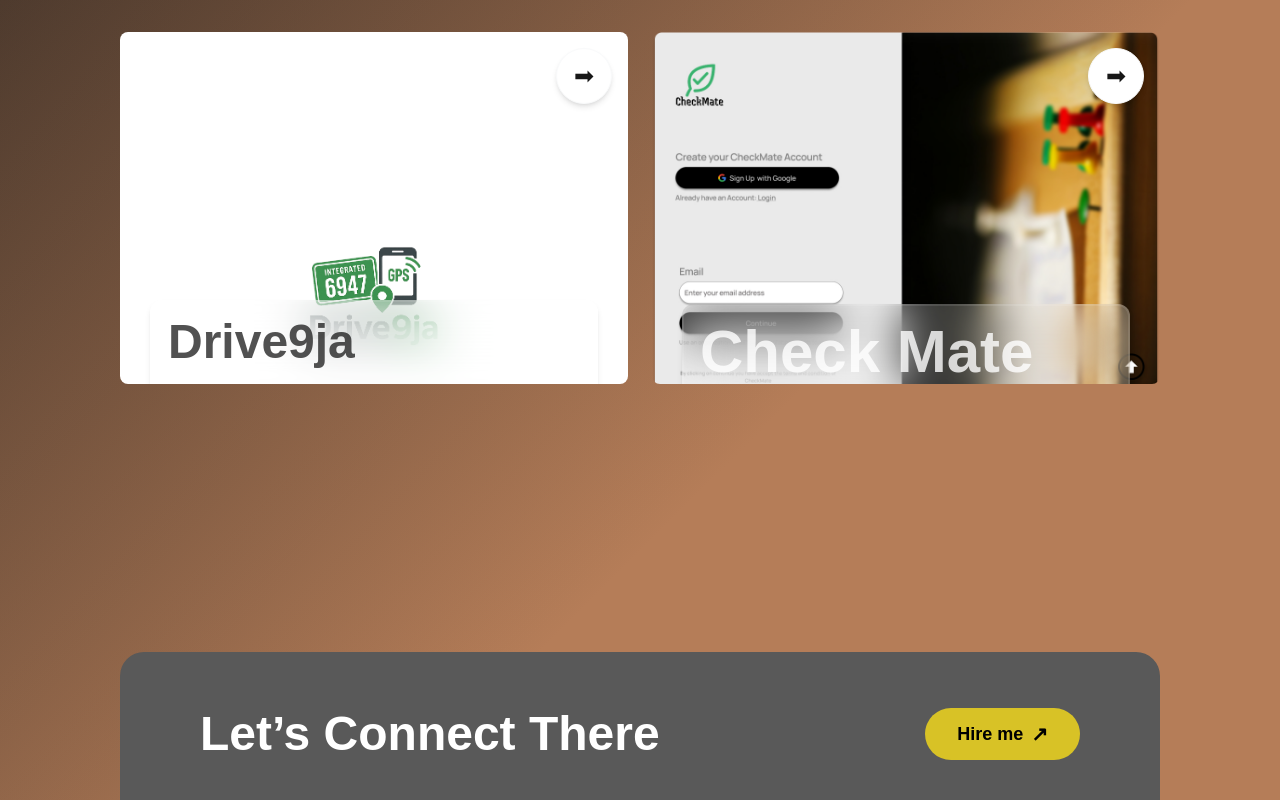
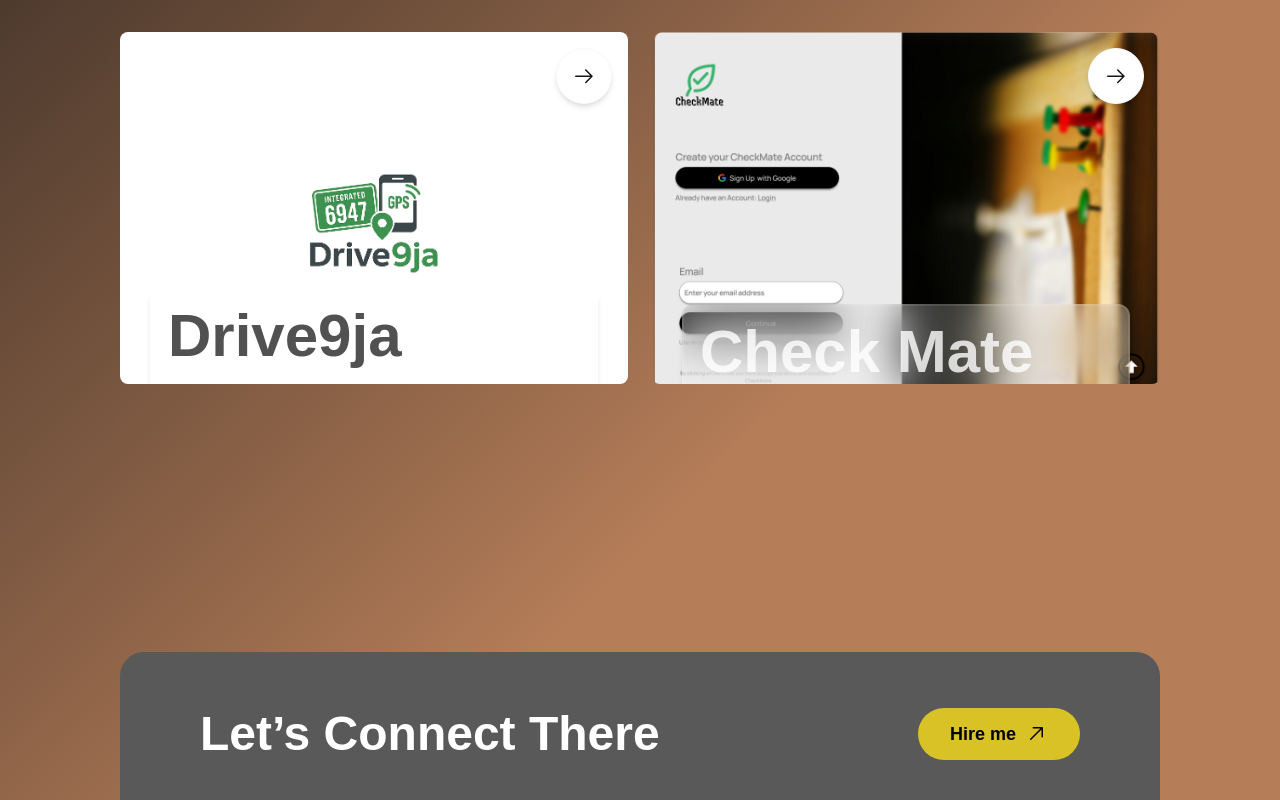
Before and after one commit to leomass677/AbdulMujeeb-ADIO, a React (Vite) app: page / in a window 1280 px wide. Shown: the part 1560-2360 px from the top of the page. Built offline with nearby package versions, Linux system fonts and the light colour scheme.

Commit message:
updating changes 2

```diff
--- a/src/component/Hero.jsx
+++ b/src/component/Hero.jsx
@@ -21,7 +21,7 @@
       {/* Quote and Stars */}
       <div className="relative z-20 flex flex-col items-center md:flex-row md:items-start justify-between w-full max-w-5xl gap-6 md:gap-12 mt-6">
         {/* Left Quote */}
-        <div className="max-w-md text-gray-300 text-center md:text-left text-base md:text-lg lg:text-xl">
+        <div className="max-w-md text-gray-300 text-center  md:text-left text-base md:text-lg lg:text-xl">
           <span className="text-3xl text-[#C1B63A]">“</span>
           <p className="mt-2 leading-relaxed">
             AbdulMujeeb’s design is thoughtful, user-centered, and merges
--- a/src/component/HomeDesign.jsx
+++ b/src/component/HomeDesign.jsx
@@ -3,6 +3,7 @@
 import imagies from "./imagies";
 import check_mate from "../assets/check_mate.png";
 import { useNavigate } from "react-router-dom";
+import { GoArrowRight } from "react-icons/go";
 
 const HomeDesign = () => {
   const [showDrive, setShowDrive] = useState(false);
@@ -43,6 +44,11 @@
         <motion.button
           whileHover={{ scale: 1.05 }}
           whileTap={{ scale: 0.95 }}
+          onClick={(e) => {
+            e.stopPropagation(); // prevents triggering parent click
+            navigate("*");
+            window.scrollTo(0, 0);
+          }}
           className="px-10 py-3 text-sm font-semibold text-white transition-all duration-300 border rounded-full shadow-md cursor-pointer sm:text-base lg:px-12 lg:py-4 border-white/20  bg-white/10 hover:bg-white/20 active:bg-primary-white/25 backdrop-blur-sm hover:shadow-lg"
         >
           Download Resume
@@ -67,11 +73,11 @@
             initial={{ scale: 1.1 }}
             whileInView={{ scale: 1 }}
             transition={{ duration: 1 }}
-            className={`border-2 rounded-xl transition-all duration-1000 ease-in-out
+            className={`border-2 rounded-xl translate-y-[15%] absolute transition-all duration-1000 ease-in-out
       ${
         showDrive
-          ? "h-52 -translate-y-8 w-auto"
-          : "h-52 w-auto translate-y-1/2 group-hover:-translate-y-8"
+          ? "h-52 -translate-y-10 w-auto"
+          : "h-52 w-auto translate-y-1/2 group-hover:-translate-y-10"
       }`}
           />
 
@@ -85,7 +91,9 @@
             whileHover={{ rotate: 90 }}
             className="absolute p-1 text-2xl transition-all duration-300 border rounded-full shadow-md cursor-pointer size-14 hover:bg-yellow bg-primary-white top-4 right-4 text-primary-dark group-hover:scale-110 border-grey-50 group-hover:shadow-md"
           >
-            ➡
+            <span className="bg-primary-white w-full h-full flex items-center justify-center rounded-full">
+              <GoArrowRight />
+            </span>
           </motion.button>
 
           {/* Text Card */}
@@ -97,7 +105,7 @@
           : "translate-y-20 lg:group-hover:translate-y-0"
       }`}
           >
-            <p className="text-5xl font-semibold text-primary-dark/75">
+            <p className=" text-3xl sm:text-4xl md:text-5xl lg:text-6xl font-semibold text-primary-dark/75">
               Drive9ja
             </p>
             <p className="max-w-xs text-sm font-medium text-primary-dark/75">
@@ -119,9 +127,11 @@
               window.scrollTo(0, 0);
             }}
             whileHover={{ rotate: 90 }}
-            className="absolute p-1 text-2xl transition-all duration-300 border rounded-full shadow-md cursor-pointer size-14 hover:bg-yellow bg-primary-white top-4 right-4 text-primary-dark group-hover:scale-110 border-grey-50 group-hover:shadow-md"
+            className="absolute flex p-1 text-2xl transition-all duration-300 border rounded-full shadow-md cursor-pointer size-14 hover:bg-yellow bg-primary-white top-4 right-4 text-primary-dark group-hover:scale-110 border-grey-50 group-hover:shadow-md"
           >
-            ➡
+            <span className="bg-primary-white w-full h-full flex items-center justify-center rounded-full">
+              <GoArrowRight />
+            </span>
           </motion.button>
 
           <div
@@ -132,7 +142,9 @@
                    : "translate-y-20 lg:group-hover:translate-y-0"
                }`}
           >
-            <p className="text-6xl font-semibold text-white/80">Check Mate</p>
+            <p className="text-3xl sm:text-4xl md:text-5xl lg:text-6xl font-semibold text-white/80">
+              Check Mate
+            </p>
             <p className="max-w-md font-medium text-md text-primary-dark">
               Smart Task Management for Students and Teams
             </p>
--- a/src/pages/Footer.jsx
+++ b/src/pages/Footer.jsx
@@ -1,5 +1,6 @@
 import React from "react";
 import { motion } from "framer-motion";
+import { GoArrowUpRight } from "react-icons/go";
 import {
   FaXTwitter,
   FaLinkedinIn,
@@ -22,6 +23,7 @@
       whileInView={{ opacity: 1, y: 0 }}
       transition={{ duration: 0.8, ease: "easeOut" }}
       viewport={{ once: true }}
+      id="contact-section"
       className="bg-[#595959] text-white rounded-3xl mt-20 px-6 sm:px-12 md:px-20 py-14"
     >
       {/* === Top Section === */}
@@ -41,9 +43,12 @@
           onClick={handleScrollToContact}
           whileHover={{ scale: 1.05 }}
           whileTap={{ scale: 0.95 }}
-          className="bg-[#d8c226] text-black font-semibold px-8 py-3 rounded-full flex items-center gap-2 text-lg hover:bg-[#e0cf4c] transition cursor-pointer"
+          className="bg-[#d8c226] text-black flex justify-between font-semibold px-8 py-3 rounded-full flex items-center gap-2 text-lg hover:bg-[#e0cf4c] transition cursor-pointer"
         >
-          Hire me <span className="text-xl">↗</span>
+          Hire me{" "}
+          <span className="text-xl">
+            <GoArrowUpRight className="text-2xl" />
+          </span>
         </motion.a>
       </motion.div>
 
@@ -140,7 +145,7 @@
           <ul className="space-y-2 text-gray-300">
             <li>
               <a
-                href="https://twitter.com/"
+                href="https://x.com/properilorinboy?s=21"
                 target="_blank"
                 rel="noopener noreferrer"
                 className="flex items-center gap-2 transition hover:text-yellow-400"
@@ -150,7 +155,7 @@
             </li>
             <li>
               <a
-                href="https://linkedin.com/"
+                href="https://www.linkedin.com/in/abdulmujeeb-adio-299a0a213?utm_source=share&utm_campaign=share_via&utm_content=profile&utm_medium=ios_app"
                 target="_blank"
                 rel="noopener noreferrer"
                 className="flex items-center gap-2 transition hover:text-yellow-400"
@@ -160,7 +165,7 @@
             </li>
             <li>
               <a
-                href="https://dribbble.com/"
+                href="https://dribbble.com/abd-mujeeb-adio"
                 target="_blank"
                 rel="noopener noreferrer"
                 className="flex items-center gap-2 transition hover:text-yellow-400"
@@ -170,7 +175,7 @@
             </li>
             <li>
               <a
-                href="https://behance.net/"
+                href="https://behance.net/abdmujeebadio"
                 target="_blank"
                 rel="noopener noreferrer"
                 className="flex items-center gap-2 transition hover:text-yellow-400"
--- a/src/pages/NotFound.jsx
+++ b/src/pages/NotFound.jsx
@@ -1,6 +1,7 @@
 import React from "react";
 import { useNavigate } from "react-router-dom";
 import { motion } from "framer-motion";
+import { GoArrowLeft } from "react-icons/go";
 
 const NotFound = () => {
   const navigate = useNavigate();
@@ -41,9 +42,10 @@
           navigate("/");
           window.scrollTo(0, 0);
         }}
-        className="px-8 py-3 mt-8 font-semibold text-black transition bg-yellow-400 rounded-full shadow-md cursor-pointer hover:bg-yellow-500"
+        className="px-8 py-3 mt-8 flex font-semibold justify-center items-center gap-1 text-black transition bg-yellow-400 rounded-full shadow-md cursor-pointer hover:bg-yellow-500"
       >
-        Go Back Home ↩
+        <span> Go Back Home</span>{" "}
+        <GoArrowLeft className="font-black text-2xl" />
       </motion.button>
     </div>
   );
```
